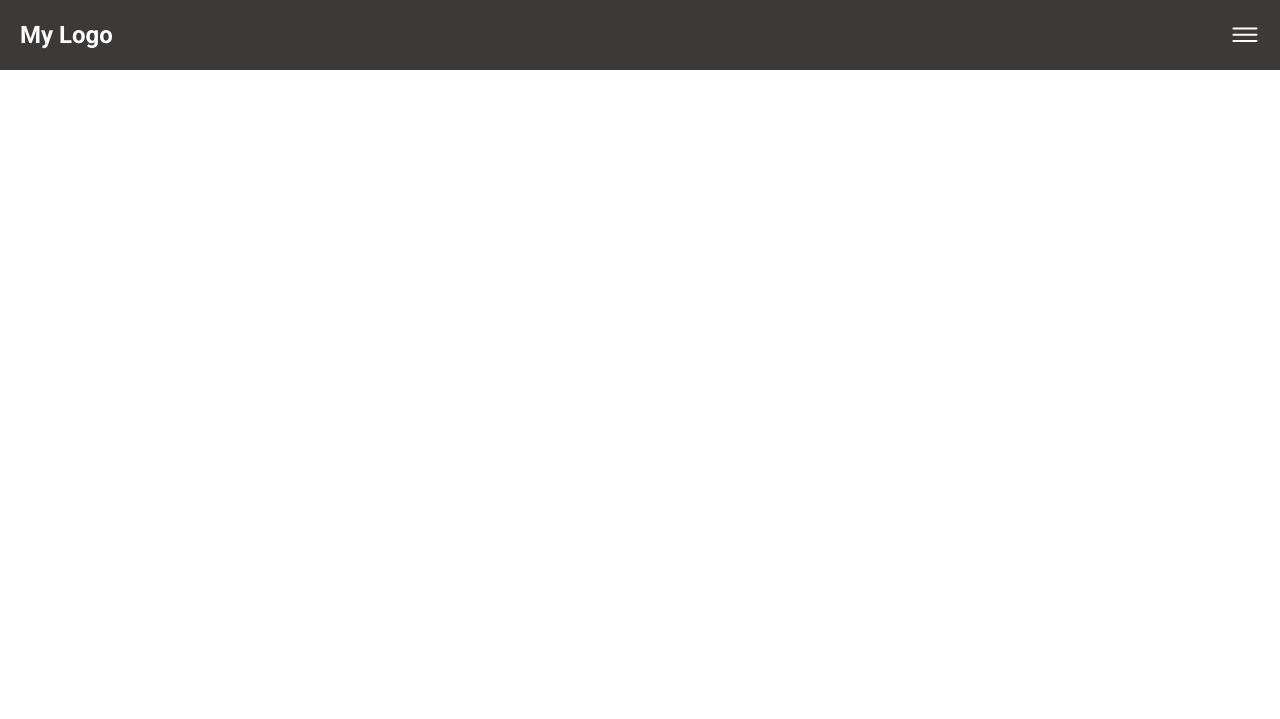
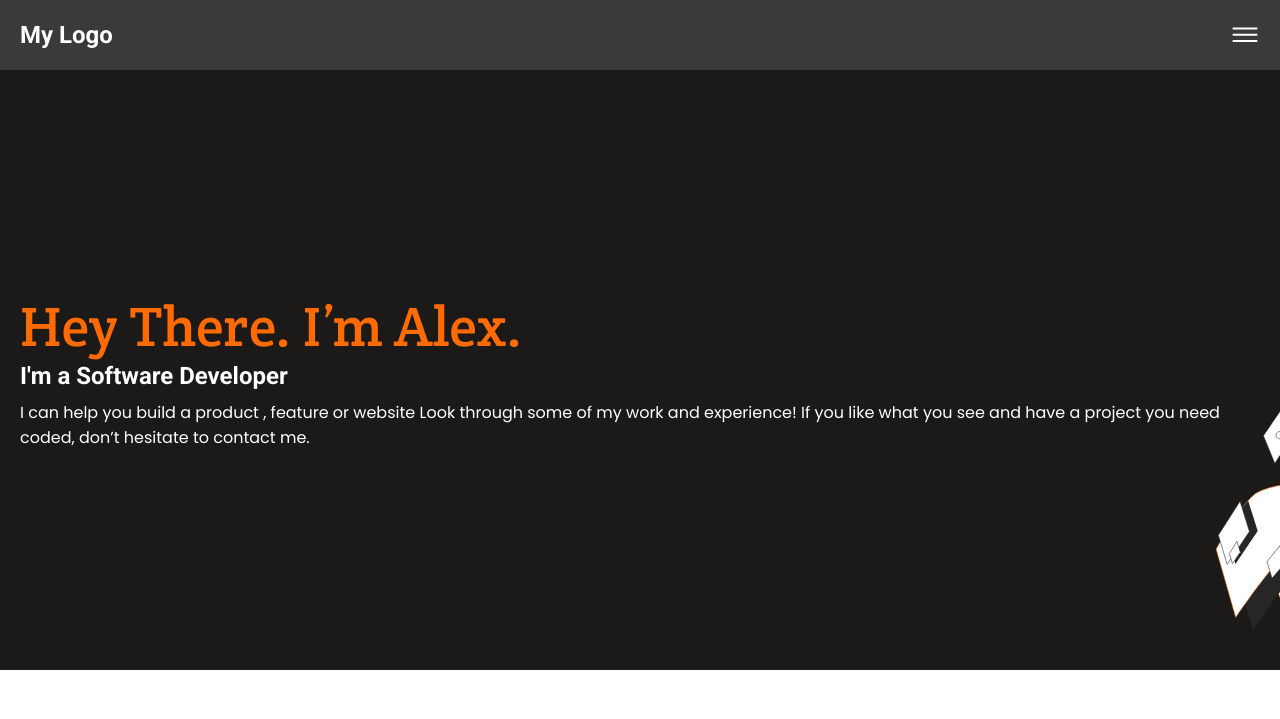
Before and after one commit to jacobrees/Microverse-Portfolio, a plain HTML site: page index.html in a window 1280 px wide. Drawn offline with Linux system fonts and the light colour scheme.

Commit message:
Create headline section

```diff
--- a/index.html
+++ b/index.html
@@ -23,5 +23,17 @@
         />
       </div>
     </nav>
+    <section class="headline-section">
+      <div class="headline-section-wrapper">
+        <h1 class="headline-title">Hey There. I’m Alex.</h1>
+        <p class="headline-software-developer">I'm a Software Developer</p>
+        <p class="headline-description">
+          I can help you build a product , feature or website Look through some
+          of my work and experience! If you like what you see and have a project
+          you need coded, don’t hesitate to contact me.
+        </p>
+      </div>
+      <img class="headline-illustration" src="imgs/illustration.svg" alt="illustration">
+    </section>
   </body>
 </html>
--- a/styles.css
+++ b/styles.css
@@ -8,13 +8,13 @@
   display: flex;
   justify-content: space-between;
   align-items: center;
-    background-color: #3C3A39;
+  background-color: #3c3a39;
   padding: 20px;
 }
 
 .navbar-logo {
   color: white;
-    font-family: 'Roboto', sans-serif;
+  font-family: "Roboto", sans-serif;
 }
 
 .hamburger-menu {
@@ -22,5 +22,49 @@
   filter: invert(100%);
 }
 
+.headline-section {
+  background-color: #1c1a19;
+  width: 100%;
+  height: 600px;
+  display: flex;
+  justify-content: center;
+  align-items: center;
+  position: relative;
+  overflow: hidden;
+}
+
+.headline-section-wrapper {
+  padding: 20px;
+}
+
+.headline-title {
+  color: #ff6b00;
+  font-size: 56px;
+  font-family: "Crete Round", serif;
+  font-weight: 400;
+}
+
+.headline-software-developer {
+  color: white;
+  font-family: "Roboto", sans-serif;
+  font-weight: 700;
+  font-size: 24px;
+  margin-bottom: 10px;
+}
+
+.headline-description {
+  color: white;
+  font-family: "Poppins", sans-serif;
+  font-weight: 400;
+  font-size: 16px;
+}
+
+.headline-illustration {
+  position: absolute;
+  right: -280;
+  bottom: 0;
+  rotate: -17deg;
+}
+
 @media only screen and (min-width: 768px) {
 }
```
Also changed, not shown: imgs/illustration.svg (added). Lines whose indentation alone changed are shown as unchanged.
